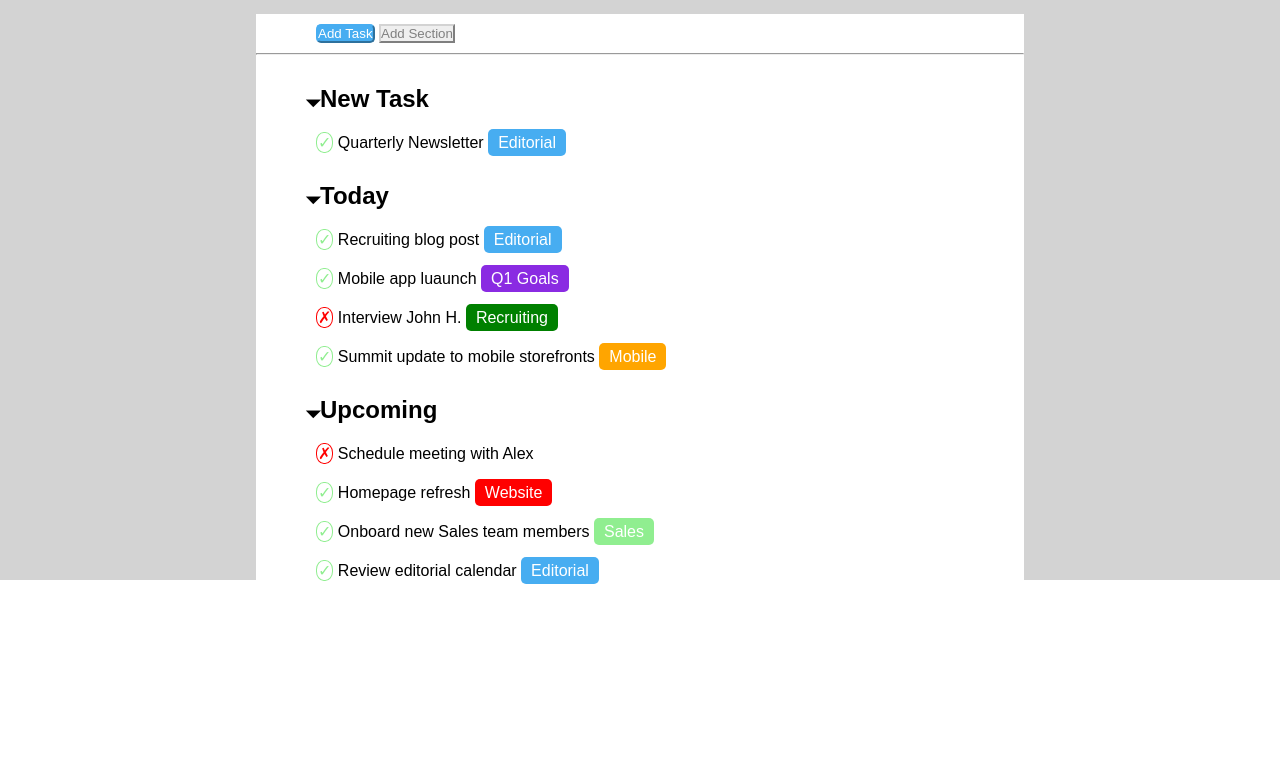
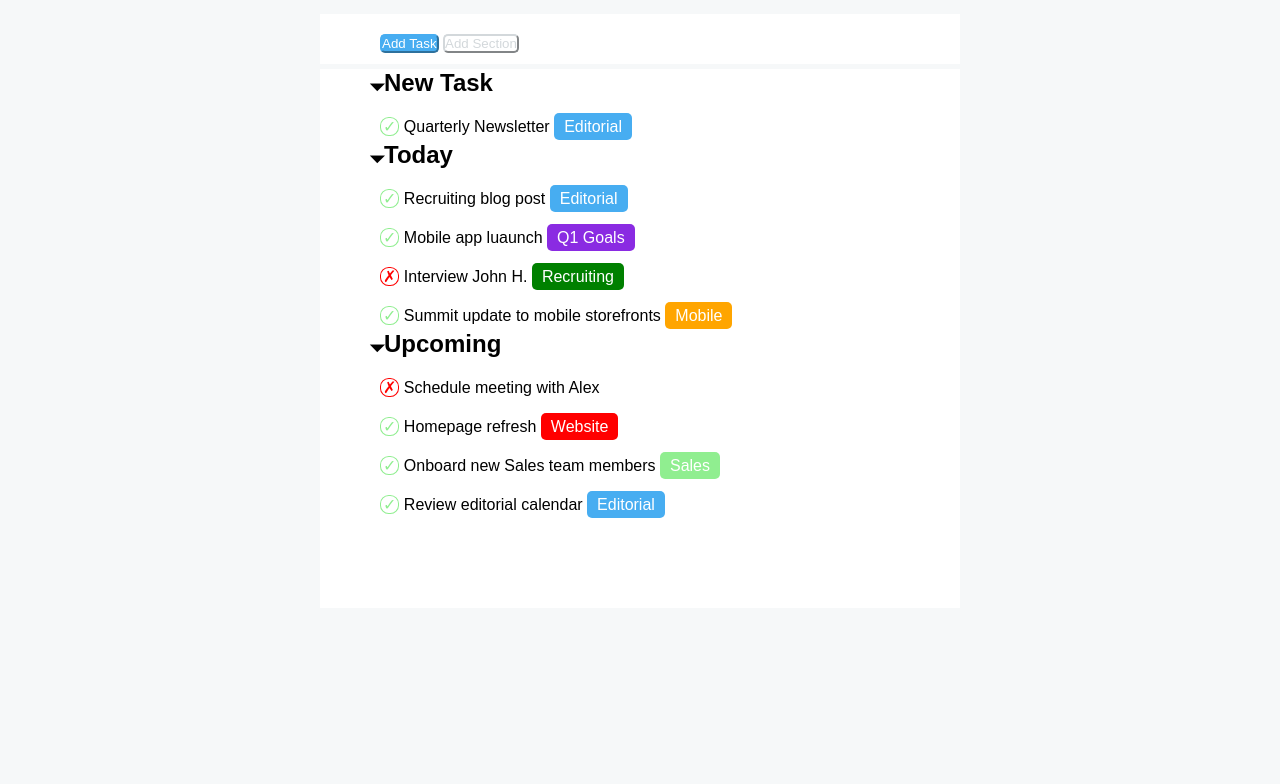
Before and after one commit to davidegiak/TODOLIST, a plain HTML site: page index.html in a window 1280 px wide. Shown: the part 76-860 px from the top of the page. Before the commit the page ends 800 px from the top, so only its background shows below. Drawn offline with Linux system fonts and the light colour scheme.

Commit message:
FINAL ADJUSTMENT

```diff
--- a/CSS/style.css
+++ b/CSS/style.css
@@ -8,10 +8,12 @@
 
 /* HEADER */
 
+
 .logo {
     line-height: 20px;
     font-size: 1.4em;
 }
+
 
 .logoboolean {
     margin-top: 10px;
@@ -28,28 +30,46 @@ h1 {
 
 /* MAIN */
 
+
 main {
-    background-color: lightgray;
+    background-color: #f6f8f9;
     padding-top: 30px;
+    height: 100vh;
 }
 
+
 .corpo {
-    width: 60%;
+    width: 50%;
     background-color: white;
     margin: auto;
 }
 
+
+.up {
+    height: 50px;
+}
+
+
+.down {
+    height: 70%;
+}
+
+
 .bottone {
     margin-left: 60px;
     margin-bottom: 10px;
-    margin-top: 10px;
+    margin-top: 20px;
     color: white;
 }
 
+
 .bottone2 {
-    color: gray;
-    border-color: lightgray;
+    color: #d3d8db;
+    border-color: #d3d8db;
+    background-color: white;
+    border-radius: 5px;
 }
+
 
 #azzurro {
     background-color: rgb(71, 173, 241);
@@ -58,8 +78,8 @@ main {
     border-radius: 5px;
 }
 
+
 .ulprincipal {
-    margin-top: 30px;
     margin-left: 50px;
 }
 
@@ -76,21 +96,21 @@ li {
     margin-top: 20px;
 }
 h2 {
-    margin-top: 30px;
+    margin-top: 5px;
 }
 
 .check {
     color: lightgreen;
     border: 1px solid lightgreen;
     border-radius: 45%;
-    padding: 1px;
+    padding: 0 2px;
 }
 
 .cross {
     color: red;
     border: 1px solid red;
     border-radius: 45%;
-    padding: 1px;
+    padding: 0 2px;
 }
 
 .etichetta {
--- a/index.html
+++ b/index.html
@@ -16,10 +16,13 @@
     </header>
     <!-- MAIN -->
     <main>
-        <div class="corpo">
+        <div class="corpo up">
             <button id="azzurro" class="bottone">Add Task</button>
             <button class="bottone2">Add Section</button>
-            <hr>
+
+        </div>
+        <div class="corpo down">
+
             <ul class="ulprincipal">
                 <ul>
                     <h2> <span class="frecce">&#128899;</span>New Task</h2>
```
